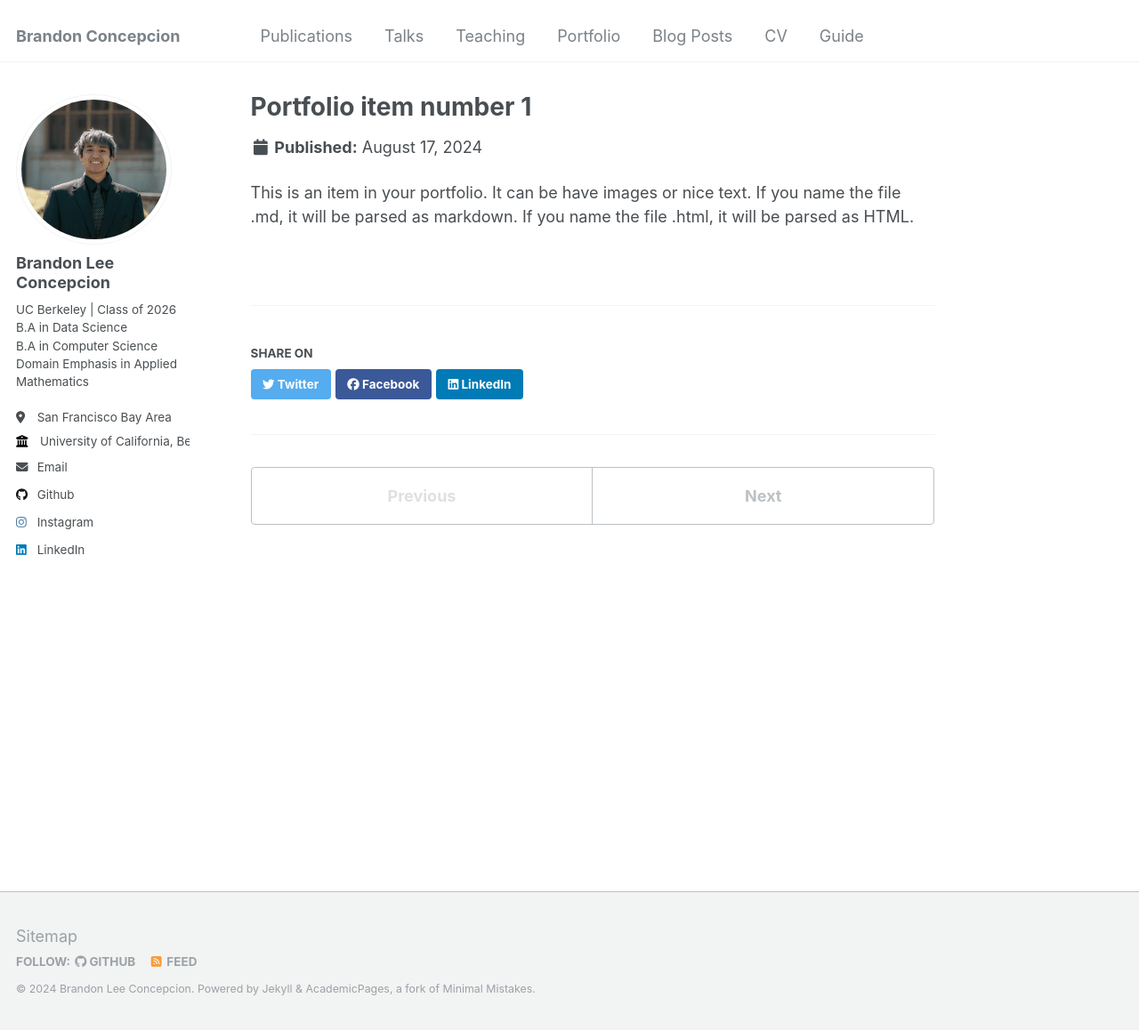
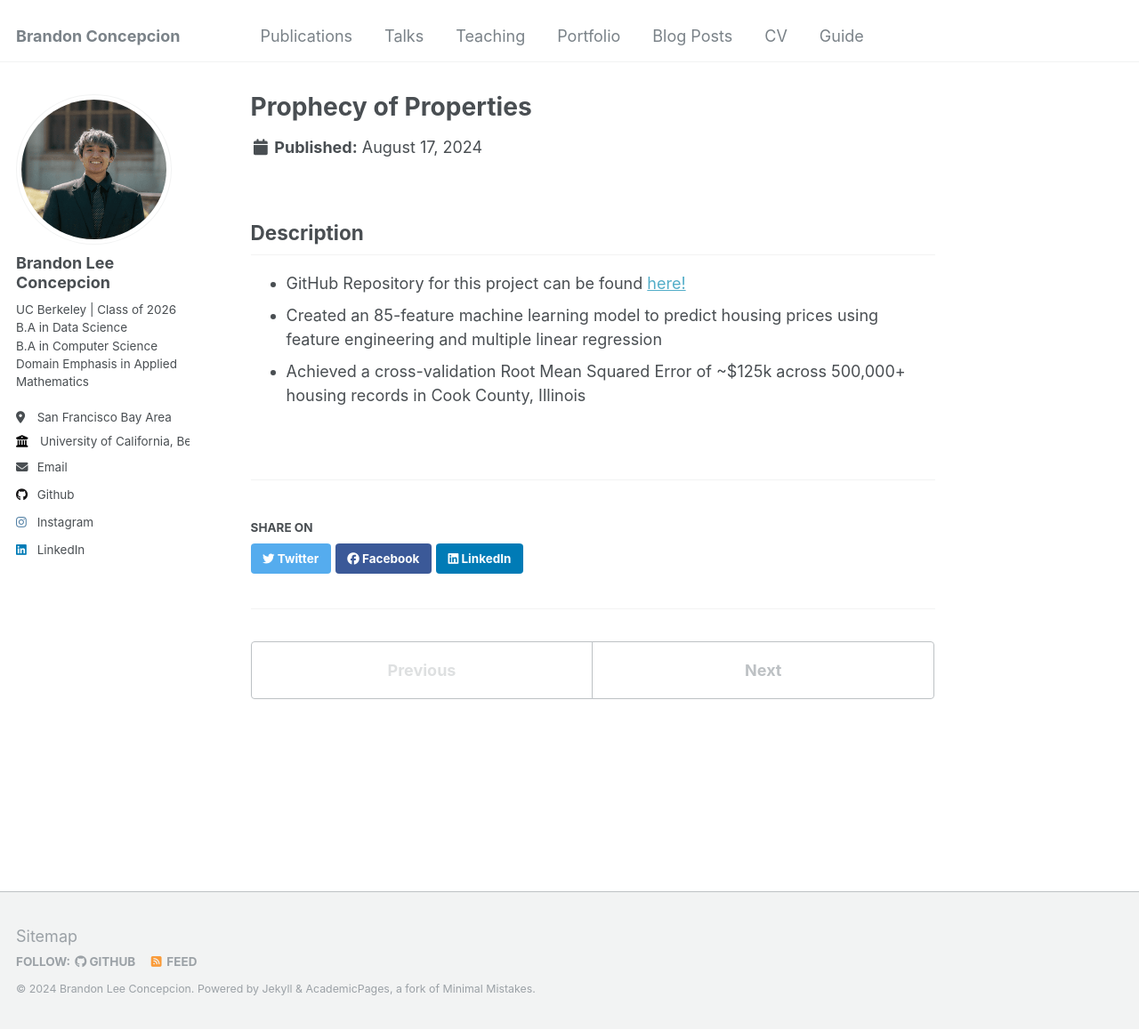
Before and after one commit to brandonconcepcion/brandonconcepcion.github.io, a Jekyll site: the page built from _portfolio/portfolio-1.md, in a window 1280 px wide and 1158 px high. Shown: the whole window at 89% size. Built offline with Jekyll 4.4.1, drawn with Linux system fonts in a browser that asks for light colours.

Commit message:
Portfolio 1 item done

```diff
--- a/_portfolio/portfolio-1.md
+++ b/_portfolio/portfolio-1.md
@@ -1,7 +1,11 @@
 ---
-title: "Portfolio item number 1"
-excerpt: "Short description of portfolio item number 1<br/><img src='/images/500x300.png'>"
+title: "Prophecy of Properties"
+excerpt: "<img style='border-radius:15px; width: 400px;' src='../images/housing.webp'> <br/>"
+
 collection: portfolio
 ---
 
-This is an item in your portfolio. It can be have images or nice text. If you name the file .md, it will be parsed as markdown. If you name the file .html, it will be parsed as HTML.
+## Description
+* GitHub Repository for this project can be found <a href = "https://github.com/brandonconcepcion/Prophecy-of-Properties" target = "_blank">here!</a>
+* Created an 85-feature machine learning model to predict housing prices using feature engineering and multiple linear regression
+* Achieved a cross-validation Root Mean Squared Error of ~$125k across 500,000+ housing records in Cook County, Illinois
```
Also changed, not shown: _pages/portfolio.html (+12 -2 lines), _teaching/teaching1.md (+4 -3 lines), _teaching/teaching2.md (+1 -1 lines), _teaching/teaching3.md (+1 -1 lines), _teaching/teaching4.md (+1 -1 lines), images/500x300.png (deleted), images/housing.webp (added), 1 other file.
